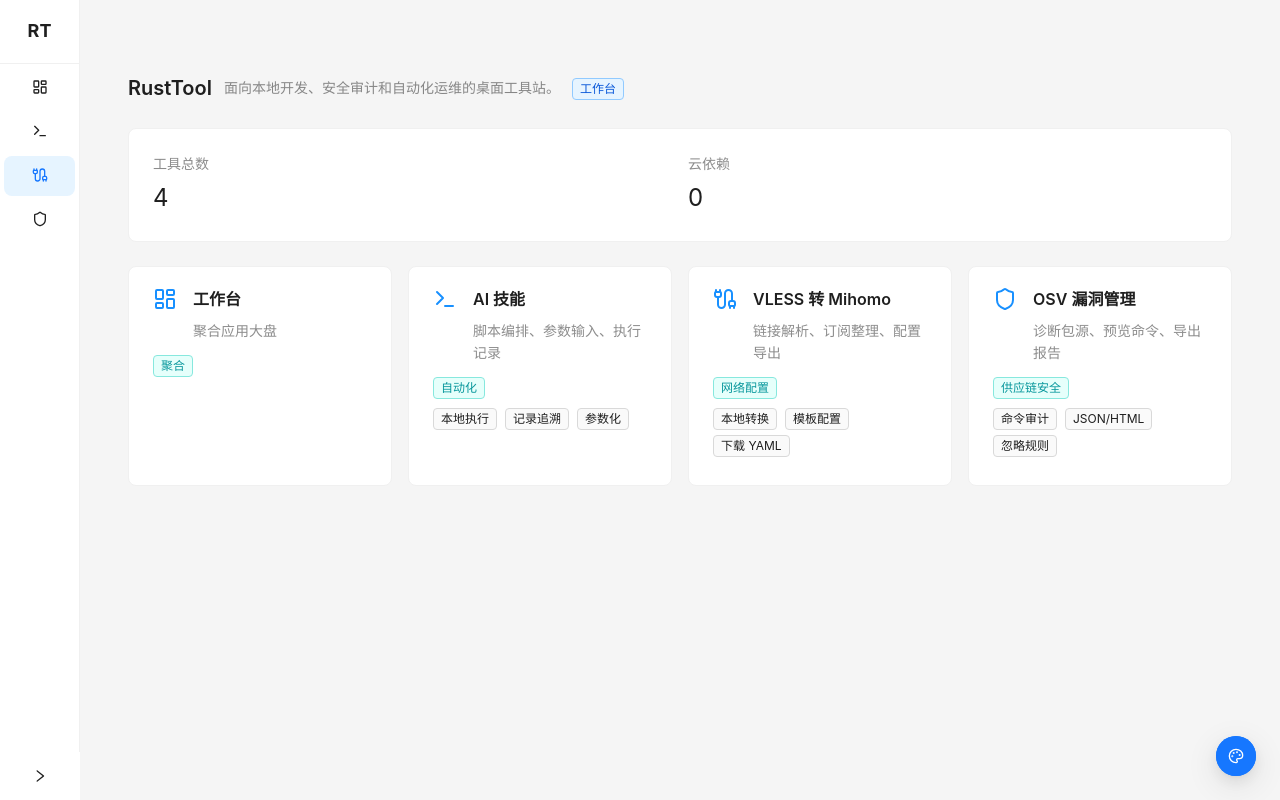
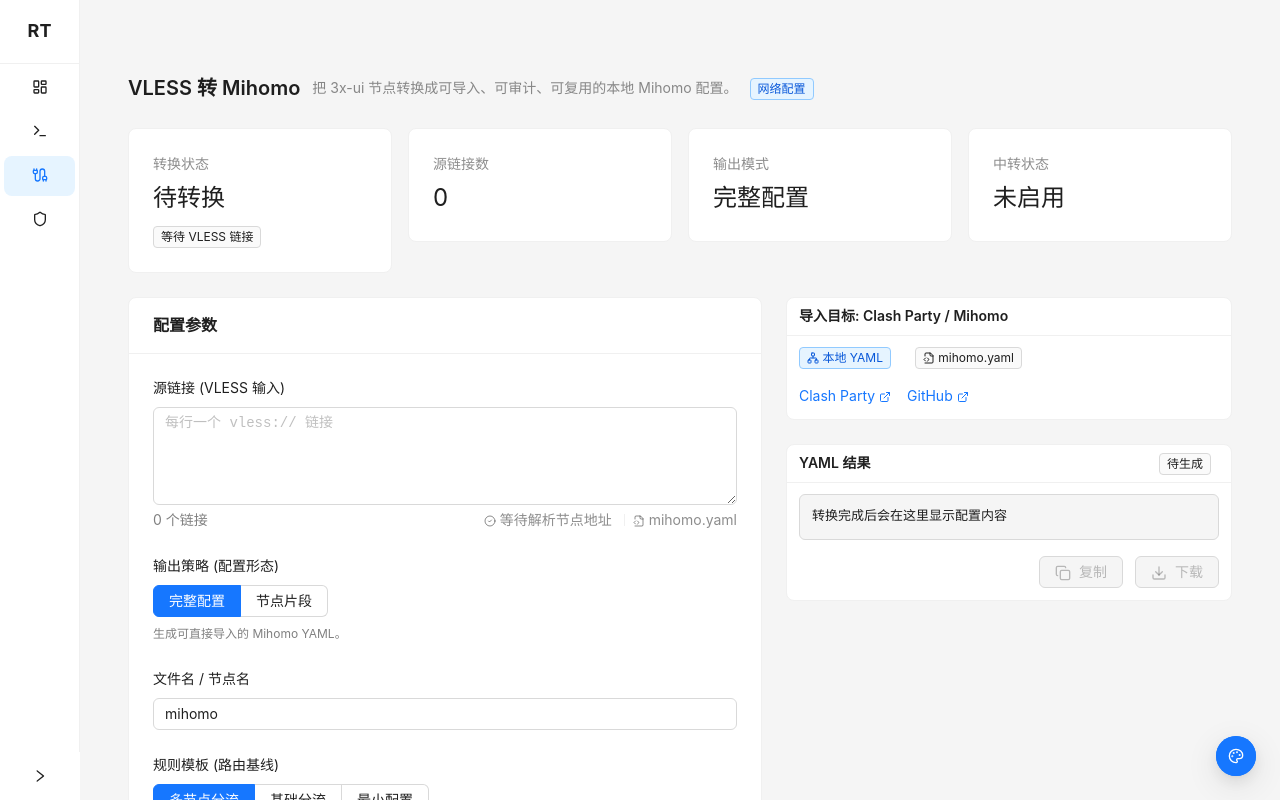
Before and after one commit to liguanjie/rust-tool, a Vue app in the folder frontend/: page /toolbox/vless-to-mihomo in a window 1280 px wide. Shown: the top 800 px of the page. Built offline with nearby package versions, Linux system fonts and the light colour scheme.

Commit message:
fix(router): fix routing and remove old Toolbox component

```diff
--- a/frontend/src/pages/Toolbox.vue
+++ /dev/null
@@ -1,52 +0,0 @@
-<script setup lang="ts">
-import { ChevronRight } from 'lucide-vue-next'
-import { RouterLink } from 'vue-router'
-import { useToolsStore } from '../stores/tools'
-
-const toolsStore = useToolsStore()
-</script>
-
-<template>
-  <div style="padding: 24px; max-width: 1200px; margin: 0 auto;">
-    <a-page-header
-      title="RustTool"
-      sub-title="面向本地开发、安全审计和自动化运维的桌面工具站。"
-      style="padding-left: 0; padding-right: 0;"
-    >
-      <template #tags>
-        <a-tag color="blue">工作台</a-tag>
-      </template>
-    </a-page-header>
-
-    <a-card style="margin-bottom: 24px;">
-      <a-row :gutter="16">
-        <a-col :span="12">
-          <a-statistic title="工具总数" :value="toolsStore.tools.length" />
-        </a-col>
-        <a-col :span="12">
-          <a-statistic title="云依赖" :value="0" />
-        </a-col>
-      </a-row>
-    </a-card>
-
-    <a-row :gutter="[16, 16]">
-      <a-col :xs="24" :sm="12" :md="8" :lg="6" v-for="tool in toolsStore.tools" :key="tool.id">
-        <RouterLink :to="tool.path" style="text-decoration: none;">
-          <a-card hoverable style="height: 100%;">
-            <a-card-meta :title="tool.name" :description="tool.summary">
-              <template #avatar>
-                <component :is="tool.icon" style="width: 24px; height: 24px; color: #1890ff;" />
-              </template>
-            </a-card-meta>
-            <div style="margin-top: 16px;">
-              <a-tag color="cyan">{{ tool.badge }}</a-tag>
-            </div>
-            <div style="margin-top: 8px;">
-              <a-tag v-for="signal in tool.signals" :key="signal" style="margin-bottom: 4px;">{{ signal }}</a-tag>
-            </div>
-          </a-card>
-        </RouterLink>
-      </a-col>
-    </a-row>
-  </div>
-</template>
--- a/frontend/src/router/index.ts
+++ b/frontend/src/router/index.ts
@@ -1,5 +1,5 @@
 import { createRouter, createWebHistory } from 'vue-router'
-import Toolbox from '../pages/Toolbox.vue'
+
 
 export const router = createRouter({
   history: createWebHistory(import.meta.env.BASE_URL),
@@ -14,22 +14,14 @@ export const router = createRouter({
       component: () => import('../pages/ToolboxDashboard.vue'),
     },
     {
-      path: '/toolbox',
-      name: 'toolbox',
-      component: Toolbox,
-      redirect: '/dashboard',
-      children: [
-        {
-          path: 'vless-to-mihomo',
+      path: '/toolbox/vless-to-mihomo',
       name: 'vless-to-mihomo',
       component: () => import('../pages/VlessToMihomo.vue'),
     },
     {
-          path: 'codex',
+      path: '/toolbox/codex',
       name: 'codex',
       component: () => import('../pages/Codex.vue'),
-        },
-      ]
     },
     {
       path: '/osv-scanner',
```
Lines whose indentation alone changed are shown as unchanged.
